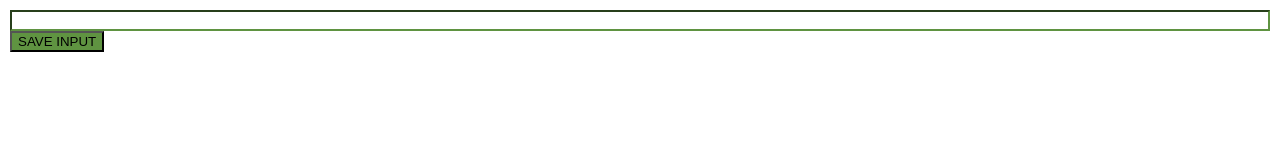
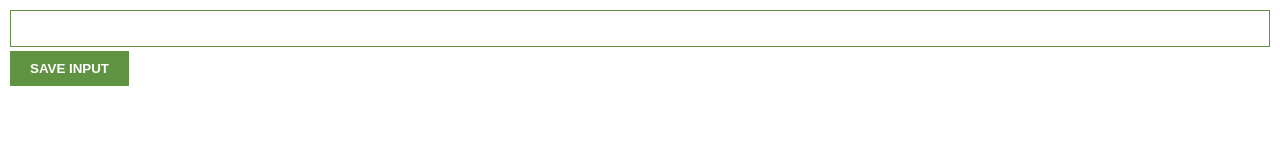
Before and after one commit to saksham-s1ngh/scrimba-projects, a website built with Vite: page chrome-extension/index.html in a window 1280 px wide. Built offline with nearby package versions, Linux system fonts and the light colour scheme.

Commit message:
Refactored css per solution

```diff
--- a/chrome-extension/index.css
+++ b/chrome-extension/index.css
@@ -6,12 +6,16 @@ body {
 
 input {
   width: 100%;
-  padding-left: 10px;
-  padding-right: 10px;
+  padding: 10px;
   box-sizing: border-box;
-  border-color: #5f9341;
+  border: 1px solid #5f9341;
+  margin-bottom: 4px;
 }
 
 button {
-  background-color: #5f9341;
+  background: #5f9341;
+  color: white;
+  padding: 10px 20px;
+  border: none;
+  font-weight: bold;
 }
```
